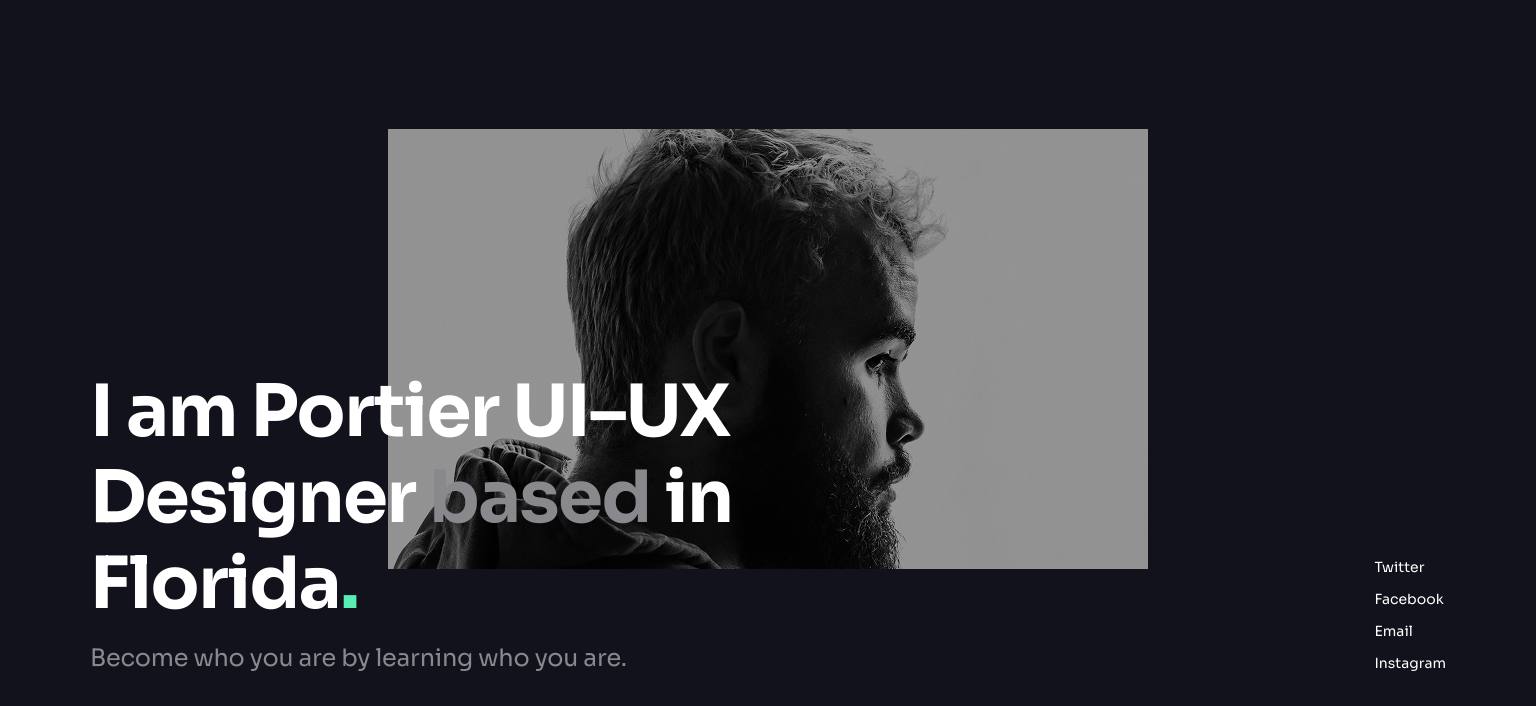
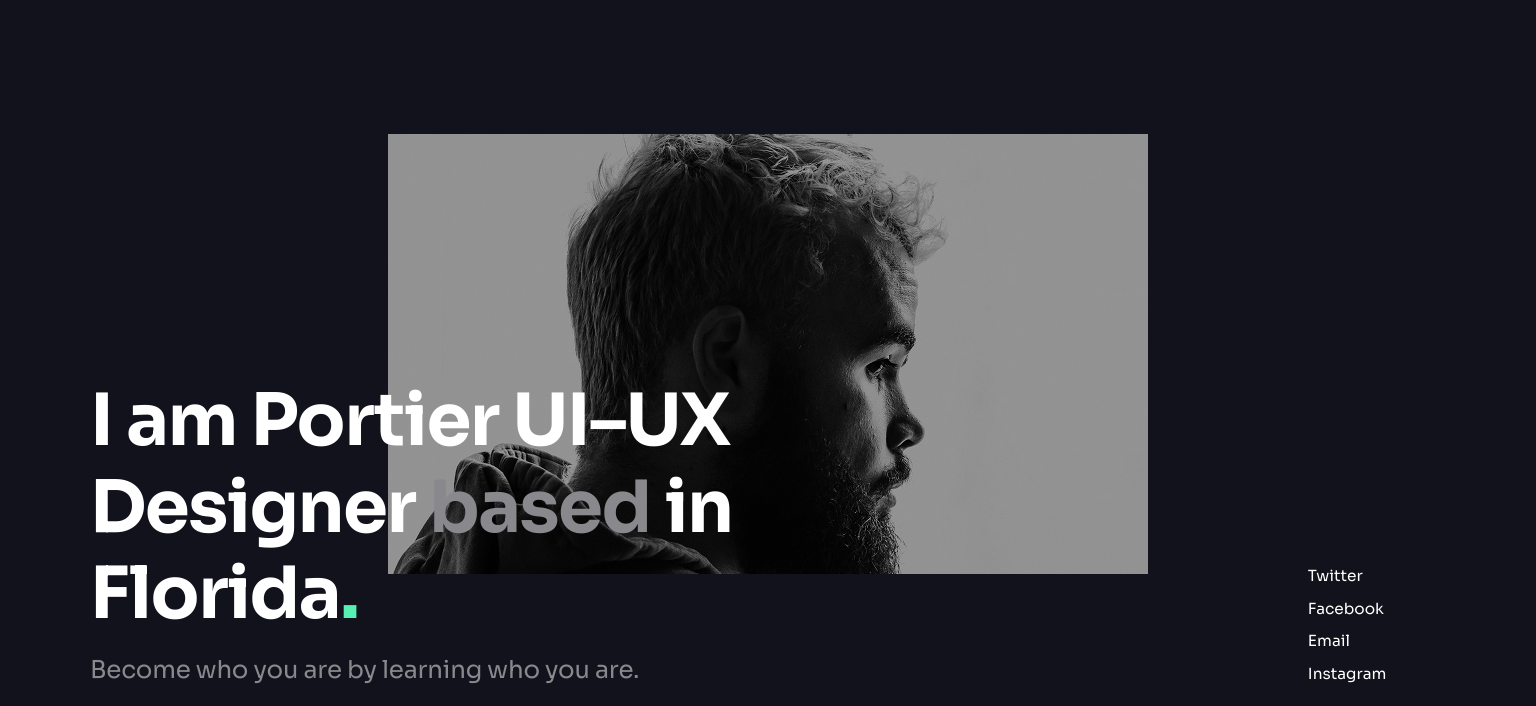
Before and after one commit to MaksymSelezen/Portier-Digital, a website: page src/about.html in a window 1536 px wide. Shown: the part 78-784 px from the top of the page. Drawn offline with nearby package versions, Linux system fonts and the light colour scheme; files that its build step writes are made by us from their sources.

Commit message:
refactoring, fix bugs

```diff
--- a/src/about.html
+++ b/src/about.html
@@ -316,7 +316,7 @@
                       width="11"
                       height="11"
                     >
-                      <use href="./icons/sprite.svg#heart"></use>
+                      <use href="./icons/sprite.svg#hashtag"></use>
                     </svg>
                     <svg
                       class="traits__icon traits__icon--lg"
--- a/src/scss/pages/_about.scss
+++ b/src/scss/pages/_about.scss
@@ -1,17 +1,21 @@
 // * ========== HERO ==========
 
 .about-hero {
-  padding-top: 95px;
-  padding-bottom: 45px;
+  padding-block: 95px 45px;
 
   &__inner {
+    width: 100%;
+    margin-inline: auto;
+
     display: flex;
     flex-direction: column;
+
+    max-width: clamp(350px, 84vw, 560px);
   }
 
   &__media {
     width: 100%;
-    max-width: 350px;
+    max-width: none;
     position: relative;
   }
 
@@ -40,13 +44,15 @@
   }
 
   &__content {
-    max-width: 350px;
+    width: 100%;
+    max-width: none;
+    min-width: 0;
+
     position: relative;
     z-index: 2;
   }
 
   &__title {
-    max-width: 350px;
     margin-top: -80px;
     margin-bottom: 16px;
 
@@ -67,7 +73,6 @@
   }
 
   &__text {
-    max-width: 350px;
     margin-bottom: 40px;
 
     font-family: "Sora", sans-serif;
@@ -108,10 +113,17 @@
     }
   }
 
-  // 768+
+  // 768
   @media (min-width: 768px) {
-    padding-top: 120px;
-    padding-bottom: 64px;
+    padding-block: 120px 64px;
+
+    &__inner {
+      max-width: none;
+
+      flex-direction: row;
+      align-items: flex-end;
+      gap: clamp(40px, 6vw, 64px);
+    }
 
     &__media {
       max-width: none;
@@ -120,7 +132,7 @@
 
     &__content {
       max-width: none;
-      flex: 1 1 auto;
+      flex: 1 1 0;
     }
 
     &__title {
@@ -139,24 +151,31 @@
     }
   }
 
-  // 1024+
+  // 1024
   @media (min-width: 1024px) {
-    padding-top: 100px;
-    padding-bottom: 100px;
+    padding-block: 100px;
+
+    &__inner {
+      display: grid;
+      grid-template-columns: 1fr;
+      align-items: end;
+    }
+
+    &__media {
+      grid-area: 1 / 1;
+      width: 100%;
+      max-width: none;
+      justify-self: center;
+      align-self: start;
+    }
 
     &__picture {
+      max-width: 690px;
+      margin-inline: auto;
       aspect-ratio: 690 / 440;
-      max-width: 690px;
-      margin: 0 auto;
-    }
-
-    &__image {
-      max-width: none;
-      margin: 0;
     }
 
     &__content {
-      grid-area: 1 / 1;
       align-self: end;
 
       width: 100%;
@@ -170,14 +189,14 @@
       column-gap: 126px;
       row-gap: 16px;
 
-      z-index: 2;
+      margin-top: -95px;
     }
 
     &__title {
       grid-area: title;
+      max-width: 646px;
 
-      max-width: 646px;
-      margin-top: -30px;
+      margin-top: 0;
       margin-bottom: 0;
 
       font-size: 64px;
@@ -187,14 +206,12 @@
 
     &__text {
       grid-area: text;
+      max-width: 646px;
 
-      max-width: 646px;
       margin-bottom: 0;
 
       font-size: 24px;
       line-height: 1.71429;
-      letter-spacing: 0;
-      color: #88888d;
     }
 
     &__socials-nav {
@@ -215,89 +232,56 @@
     }
   }
 
-  // 1440+
+  // 1440
   @media (min-width: 1440px) {
-    padding-top: 110px;
-    padding-bottom: 120px;
-
-    &__media {
-      max-width: none;
-      width: 100%;
-    }
+    padding-block: clamp(110px, 7.5vw, 140px) clamp(120px, 8.3vw, 160px);
 
     &__picture {
-      max-width: 760px;
+      max-width: clamp(760px, 48vw, 920px);
       aspect-ratio: 760 / 440;
-      margin: 0 auto;
     }
 
     &__content {
-      margin-top: -170px;
-      grid-template-columns: 646px 1fr;
+      grid-template-columns: minmax(0, clamp(646px, 44vw, 720px)) max-content;
+      column-gap: clamp(542px, 8.5vw, 180px);
+      margin-top: -260px;
     }
 
     &__title {
-      max-width: 646px;
-      font-size: 72px;
-      line-height: 1.19444;
-      letter-spacing: -0.02em;
+      max-width: clamp(646px, 44vw, 720px);
+      font-size: clamp(72px, 4.6vw, 84px);
+      line-height: 1.2;
     }
 
     &__text {
-      max-width: 633px;
-      font-size: 24px;
-      line-height: 1.33333;
+      max-width: clamp(633px, 44vw, 720px);
+      font-size: clamp(24px, 1.6vw, 28px);
+      line-height: 1.35;
       letter-spacing: -0.01em;
+    }
+
+    &__social-link {
+      font-size: clamp(14px, 1vw, 18px);
+      line-height: 1.6;
+    }
+
+    &__socials {
+      gap: 8px;
     }
 
     &__socials-nav {
       justify-self: end;
     }
-
-    &__socials {
-      gap: 8px;
-    }
   }
 
-  // 1920+
+  // 1920
   @media (min-width: 1920px) {
-    padding-top: 140px;
-    padding-bottom: 160px;
-
-    &__picture {
-      max-width: 920px;
-      aspect-ratio: 920 / 520;
+    &__inner {
+      max-width: 1600px;
     }
 
     &__content {
-      margin-top: -100px;
-
-      grid-template-columns: 720px 1fr;
-      column-gap: 180px;
-      row-gap: 32px;
-    }
-
-    &__title {
-      max-width: 720px;
-      font-size: 84px;
-      line-height: 1.12;
-      letter-spacing: -0.02em;
-    }
-
-    &__text {
-      max-width: 720px;
-      font-size: 28px;
-      line-height: 1.35;
-      letter-spacing: -0.01em;
-    }
-
-    &__socials {
-      gap: 10px;
-    }
-
-    &__social-link {
-      font-size: 18px;
-      line-height: 1.6;
+      column-gap: clamp(780px, 8.5vw, 180px);
     }
   }
 }
@@ -482,7 +466,7 @@
 
   // 1440
   @media (min-width: $bp-laptop) {
-    padding-block: 120px;
+    padding-block: 110px;
 
     &__lead {
       margin-bottom: 48px;
```
